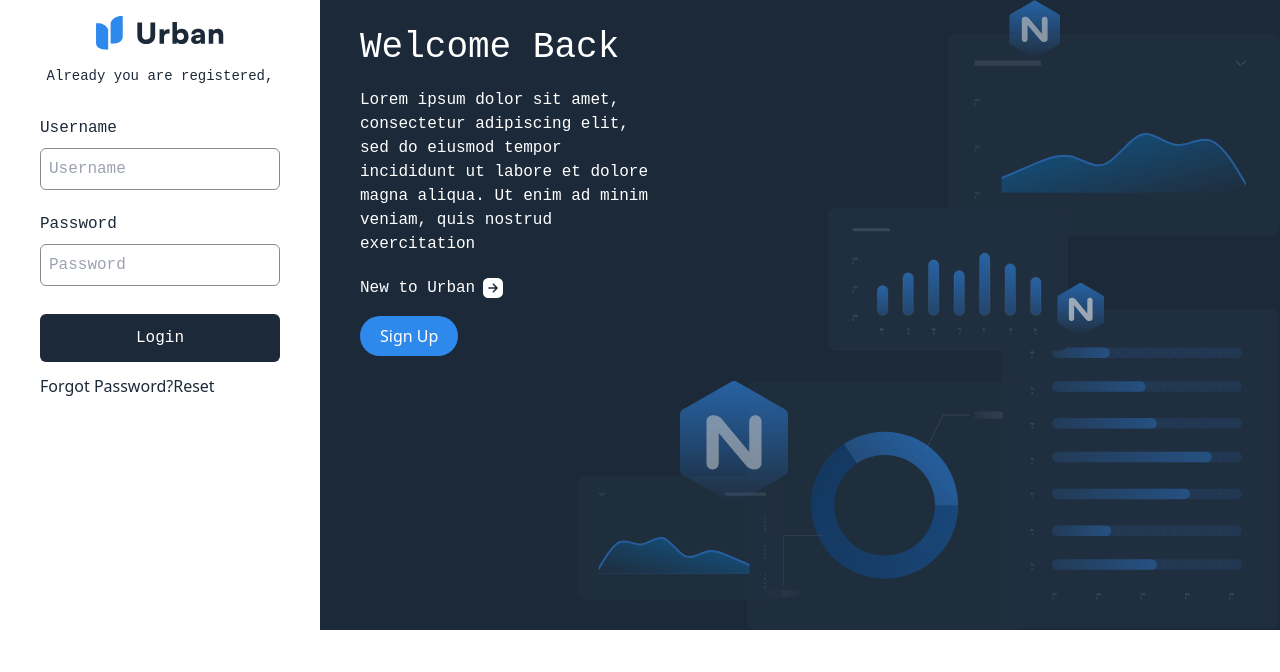
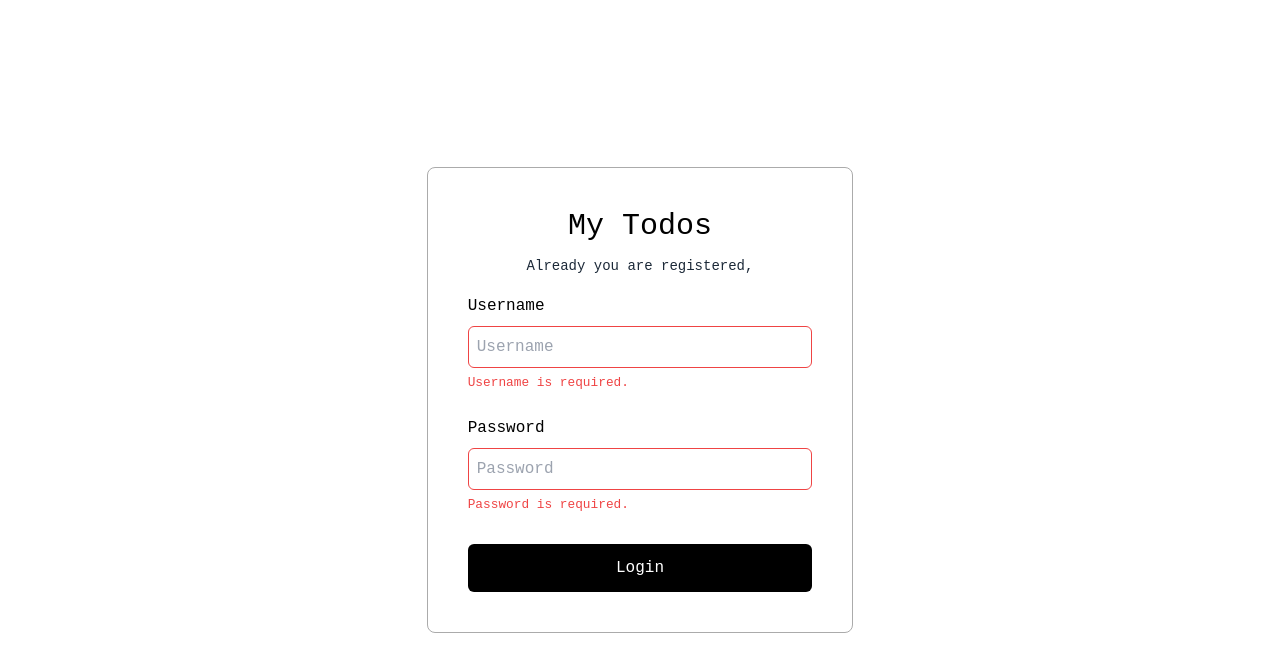
Before and after one commit to ShavidiniEkanayake/Todo-list-manager, a Next.js app: page / in a window 1280 px wide. Both pictures are taken after a click on the button "Login". Shown: the top 672 px of the page. Built offline with nearby package versions, Linux system fonts and the light colour scheme.

Commit message:
Added validation for login

```diff
--- a/src/components/Header.jsx
+++ b/src/components/Header.jsx
@@ -1,34 +1,62 @@
 import React, { useState } from 'react';
-import logoFull from '../assets/logos/LogoFull - light.svg'
+import { useDispatch } from 'react-redux';
+import MenuIcon from '@mui/icons-material/Menu';
 import Image from 'next/image';
-import MenuIcon from '@mui/icons-material/Menu';
-import ProfilePic from '../assets/Images/profile.png'
+import ProfilePic from '../assets/Images/profile.png';
+import { useRouter } from 'next/router';
+import { logout } from '../redux/actions/authActions';
 
 const Header = () => {
+    const router = useRouter();
+    const dispatch = useDispatch();
+    const [isDropdownOpen, setIsDropdownOpen] = useState(false);
+
+    //open the log out modal
+    const handleProfileClick = () => {
+        setIsDropdownOpen(!isDropdownOpen);
+    };
+
+    //log out
+    const handleLogout = () => {
+        dispatch({ type: logout });
+        router.push('/');
+    };
+
     return (
         <div className='px-8'>
             <div className="bg-white pl-6 shadow-sm max-w-full">
                 <div className="flex items-center">
                     <div className="flex items-center">
-                        <MenuIcon></MenuIcon>
+                        <MenuIcon />
                         <span className="ml-2 font-TTHovesProTrialDemiBold text-lg">My Todos</span>
                     </div>
-                    <div className="flex items-center ml-auto mr-6 py-2">
-                        <Image
-                            src={ProfilePic}
-                            alt="Profile"
-                            className="w-10 h-10 rounded-full"
-                        />
-                        <div
-                            className="ml-1 flex flex-row"
-                            onClick={() => navigateToLogin()}
-                        >
+                    <div className="flex items-center ml-auto mr-6 py-2 relative">
+                        <div className="cursor-pointer" onClick={handleProfileClick}>
+                            <Image
+                                src={ProfilePic}
+                                alt="Profile"
+                                className="w-10 h-10 rounded-full"
+                            />
                         </div>
+                        {isDropdownOpen && (
+                            <div className="absolute right-0 mt-32 bg-white border rounded-md shadow-md w-52">
+                                <div className="p-3">
+                                    <p className="font-TTHovesProTrialDemiBold text-sm">John Doe</p>
+                                    <p className="text-gray-500 text-xs">Position: Developer</p>
+                                </div>
+                                <button
+                                    className="block w-full text-left p-2 hover:bg-gray-200 text-sm"
+                                    onClick={handleLogout}
+                                >
+                                    Logout
+                                </button>
+                            </div>
+                        )}
                     </div>
                 </div>
             </div>
         </div>
-    )
+    );
 };
 
 export default Header;
--- a/src/components/LoginForm.jsx
+++ b/src/components/LoginForm.jsx
@@ -3,33 +3,70 @@ import React, { useState } from 'react';
 const LoginForm = ({ onLogin }) => {
     const [username, setUsername] = useState('');
     const [password, setPassword] = useState('');
+    const [usernameError, setUsernameError] = useState('');
+    const [passwordError, setPasswordError] = useState('');
 
-    //log in
+    // log in
     const handleLogin = () => {
-        onLogin({ username, password });
+        if (!username) {
+            setUsernameError('Username is required.');
+        } else {
+            setUsernameError('');
+        }
+
+        if (!password) {
+            setPasswordError('Password is required.');
+        } else {
+            setPasswordError('');
+        }
+
+        if (username && password) {
+            onLogin({ username, password });
+        }
     };
 
     return (
         <div className='flex flex-row w-full justify-center'>
-            <div className='flex w-3/4'>
-                <div className="bg-white md:mt-7 sm:max-w-md xl:p-0 text-white w-full max-w-screen-md">
+            <div className='flex w-full'>
+                <div className="bg-white md:mt-4 sm:max-w-md text-white w-full max-w-screen-md">
                     <div className='mb-5'>
-                        <label className='font-TTHovesProTrialDemiBold text-darkblue'>
+                        <label className='font-TTHovesProTrialDemiBold text-black'>
                             Username
-                            <input type="text" className='border border-[#898989] rounded-md py-2 mt-2 w-full placeholder:p-2 placeholder:font-TTHovesProTrialRegular' value={username} onChange={(e) => setUsername(e.target.value)} placeholder='Username' />
+                            <input
+                                type="text"
+                                className={`border border-[#898989] rounded-md py-2 mt-2 w-full placeholder:p-2 placeholder:font-TTHovesProTrialRegular ${usernameError ? 'border-red-500' : ''}`}
+                                value={username}
+                                onChange={(e) => {
+                                    setUsername(e.target.value);
+                                    setUsernameError('');
+                                }}
+                                placeholder='Username'
+                            />
+                            {usernameError && (
+                                <small className="text-red-500 font-TTHovesProTrialDemiBold">{usernameError}</small>
+                            )}
                         </label>
                     </div>
                     <div className='mb-5'>
-                        <label className='font-TTHovesProTrialDemiBold text-darkblue'>
+                        <label className='font-TTHovesProTrialDemiBold text-black'>
                             Password
-                            <input type="password" className='border border-[#898989] rounded-md py-2 mt-2 w-full placeholder:p-2 placeholder:font-TTHovesProTrialRegular' value={password} onChange={(e) => setPassword(e.target.value)} placeholder='Password' />
+                            <input
+                                type="password"
+                                className={`border border-[#898989] rounded-md py-2 mt-2 w-full placeholder:p-2 placeholder:font-TTHovesProTrialRegular ${passwordError ? 'border-red-500' : ''}`}
+                                value={password}
+                                onChange={(e) => {
+                                    setPassword(e.target.value);
+                                    setPasswordError('');
+                                }}
+                                placeholder='Password'
+                            />
+                            {passwordError && (
+                                <small className="text-red-500 font-TTHovesProTrialDemiBold">{passwordError}</small>
+                            )}
                         </label>
                     </div>
-                    <div className='mt-7 bg-darkblue rounded-md text-white font-TTHovesProTrialDemiBold py-3 flex justify-center'>
+                    <div className='mt-7 bg-black rounded-md text-white font-TTHovesProTrialDemiBold py-3 flex justify-center hover:bg-[#898989] hover:text-black'>
                         <button onClick={handleLogin} className=''>Login</button>
-                    </div>
-                    <div className='text-darkblue mt-3'>
-                        <p>Forgot Password?Reset</p>
                     </div>
                 </div>
             </div>
--- a/src/pages/home.js
+++ b/src/pages/home.js
@@ -3,10 +3,6 @@ import { useDispatch } from 'react-redux';
 import TodoList from '../components/TodoList';
 import { addTodo } from '../redux/actions/todoAction';
 import Header from '../components/Header'
-import AddRoundedIcon from '@mui/icons-material/AddRounded';
-import RefreshRoundedIcon from '@mui/icons-material/RefreshRounded';
-import SettingsRoundedIcon from '@mui/icons-material/SettingsRounded';
-import FileDownloadOutlinedIcon from '@mui/icons-material/FileDownloadOutlined';
 
 const Home = () => {
 
--- a/src/pages/index.js
+++ b/src/pages/index.js
@@ -1,17 +1,16 @@
-import React from 'react';
+import React, {useState} from 'react';
 import { useDispatch } from 'react-redux';
 import { login } from '../redux/actions/authActions';
 import { useRouter } from 'next/router';
 import LoginForm from '../components/LoginForm';
 import { loginApi } from '../utils/Api';
-import logo from '../assets/logos/LogoFull.svg'
-import LoginBg from '../assets/LoginBg.svg'
-import ArrowIcon from '../assets/Icons/Arrow---Right-Square.svg'
-import Image from 'next/image';
+import { ToastContainer, toast } from 'react-toastify';
+import 'react-toastify/dist/ReactToastify.css';
 
 const Login = () => {
   const dispatch = useDispatch();
   const router = useRouter();
+  const [errorMessage, setErrorMessage] = useState('');
 
   const handleLogin = async (credentials) => {
     try {
@@ -20,34 +19,24 @@ const Login = () => {
       router.push('/home');
     } catch (error) {
       console.error('Error during login:', error.message);
+      toast.error(`Login failed as ${error.message}`);
     }
   };
 
   return (
-    <div className="flex h-full w-full">
-      <div className="w-1/4">
-        <div className="flex justify-center">
-          <div className="text-center">
-            <Image src={logo} alt="Logo" className='w-32 py-4 mx-auto' />
-            <h2 className='font-TTHovesProTrialDemiBold text-darkblue text-sm text-center'>Already you are registered,</h2>
+    <div className="flex items-center justify-center h-screen">
+      <div className="w-1/3 p-10 mx-auto border border-[#ababab] rounded-lg">
+        <div className="text-center">
+          <p className='font-TTHovesProTrialDemiBold text-3xl pb-3'>My Todos</p>
+          <h2 className='font-TTHovesProTrialDemiBold text-darkblue text-sm text-center'>Already you are registered,</h2>
+        </div>
+        {errorMessage && (
+          <div className="text-red-500 font-TTHovesProTrialDemiBold mb-3">
+            {errorMessage}
           </div>
-        </div>
+        )}
+        <ToastContainer position="top-right" autoClose={5000} hideProgressBar={false} newestOnTop closeOnClick rtl={false} pauseOnFocusLoss draggable pauseOnHover />
         <LoginForm onLogin={handleLogin} />
-      </div>
-
-      <div className="w-3/4 bg-darkblue relative">
-        <div className='absolute pl-10 pt-7'>
-          <p className='font-TTHovesProTrialDemiBold text-4xl text-white mb-5'>Welcome Back</p>
-          <p className='w-1/3 text-white font-TTHovesProTrialLight mb-5'>Lorem ipsum dolor sit amet, consectetur adipiscing elit, sed do eiusmod tempor incididunt ut labore et dolore magna aliqua. Ut enim ad minim veniam, quis nostrud exercitation</p>
-          <div className='flex flex-row'>
-            <p className='text-white font-TTHovesProTrialMedium mb-4'>New to Urban</p>
-            <Image src={ArrowIcon} className='ml-2 mb-4' />
-          </div>
-          <button className='bg-lightblue text-white rounded-full px-5 py-2'>Sign Up</button>
-        </div>
-        <div className='flex justify-end opacity-70'>
-          <Image src={LoginBg} />
-        </div>
       </div>
     </div>
   );
--- a/src/redux/actions/todoAction.js
+++ b/src/redux/actions/todoAction.js
@@ -5,10 +5,10 @@ export const addTodo = (todo) => ({
 });
 
 //update todo data
-// export const updateTodoStatus = (id, status) => ({
-//   type: 'UPDATE_TODO_STATUS',
-//   payload: { id, status },
-// });
+export const updateStatus = (id, status) => ({
+  type: 'UPDATE_STATUS',
+  payload: { id, status },
+});
 
 //tetch todo data
 export const fetchTodos = (todos) => ({
@@ -17,9 +17,7 @@ export const fetchTodos = (todos) => ({
 });
 
 //update todo to inprogress
-export const updateTodoStatus = (id) => ({
+export const updateTodoStatus = (id,status) => ({
   type: 'UPDATE_TODO_STATUS',
-  payload: {
-    id,
-  },
+  payload: { id, status },
 });
```
Also changed, not shown: src/components/TodoList.jsx (+36 -14 lines).
